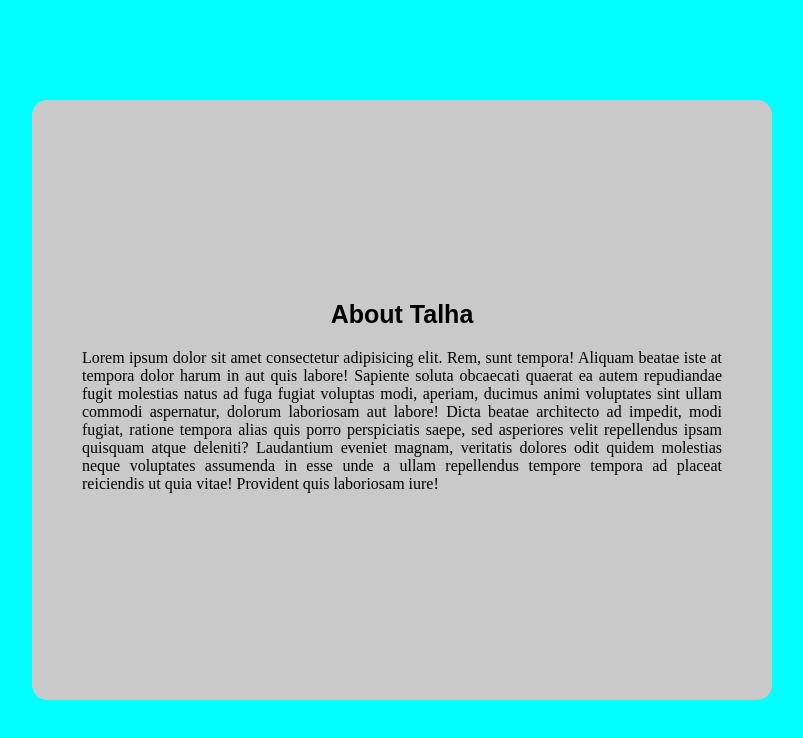
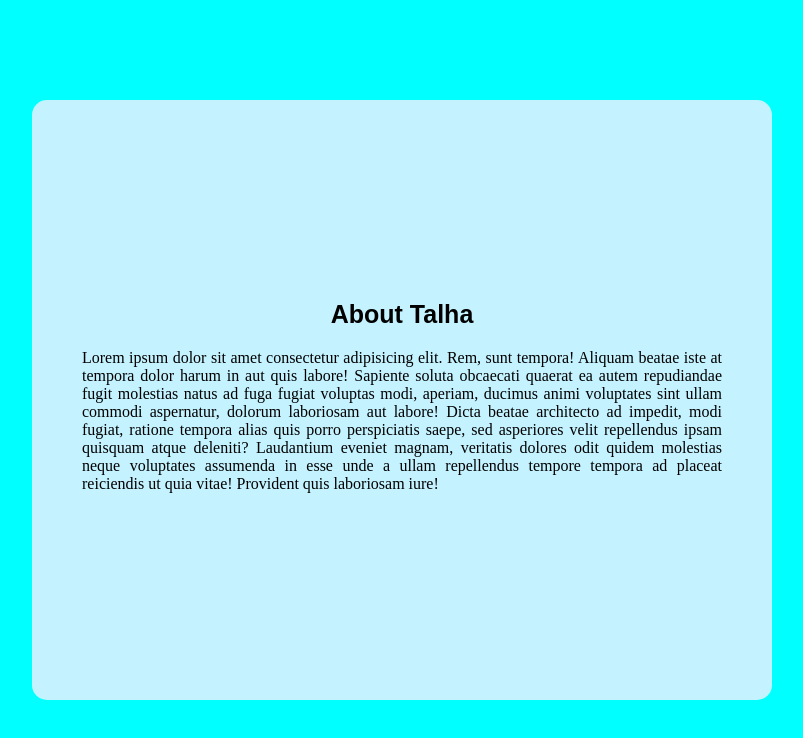
Before and after one commit to AbdulMunemulTalha/my-first-repository, a plain HTML site: page index.html in a window 1280 px wide. In both pictures the pointer is over the element 640 px from the left and 400 px from the top of the page. Shown: the whole page, without its empty margins (238-1041 px from the left). Drawn offline with Linux system fonts and the light colour scheme.

Commit message:
style added

```diff
--- a/css/style.css
+++ b/css/style.css
@@ -19,6 +19,12 @@ body{
 
 }
 
+.me:hover{
+    background-color: rgb(196, 243, 255);
+    text-overflow: inherit;
+}
+
+
 .me h1{
 
     margin-top: 150px;
```
